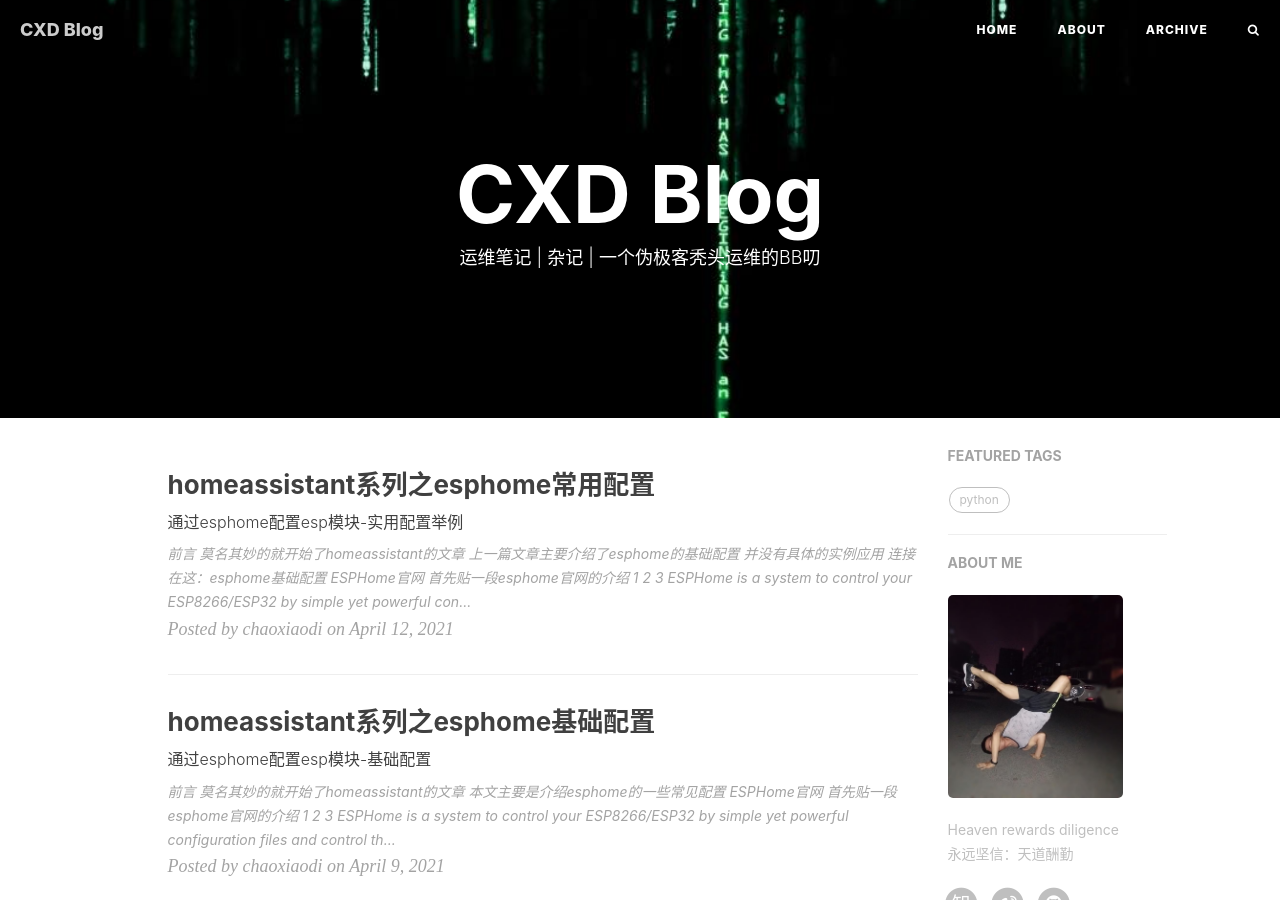
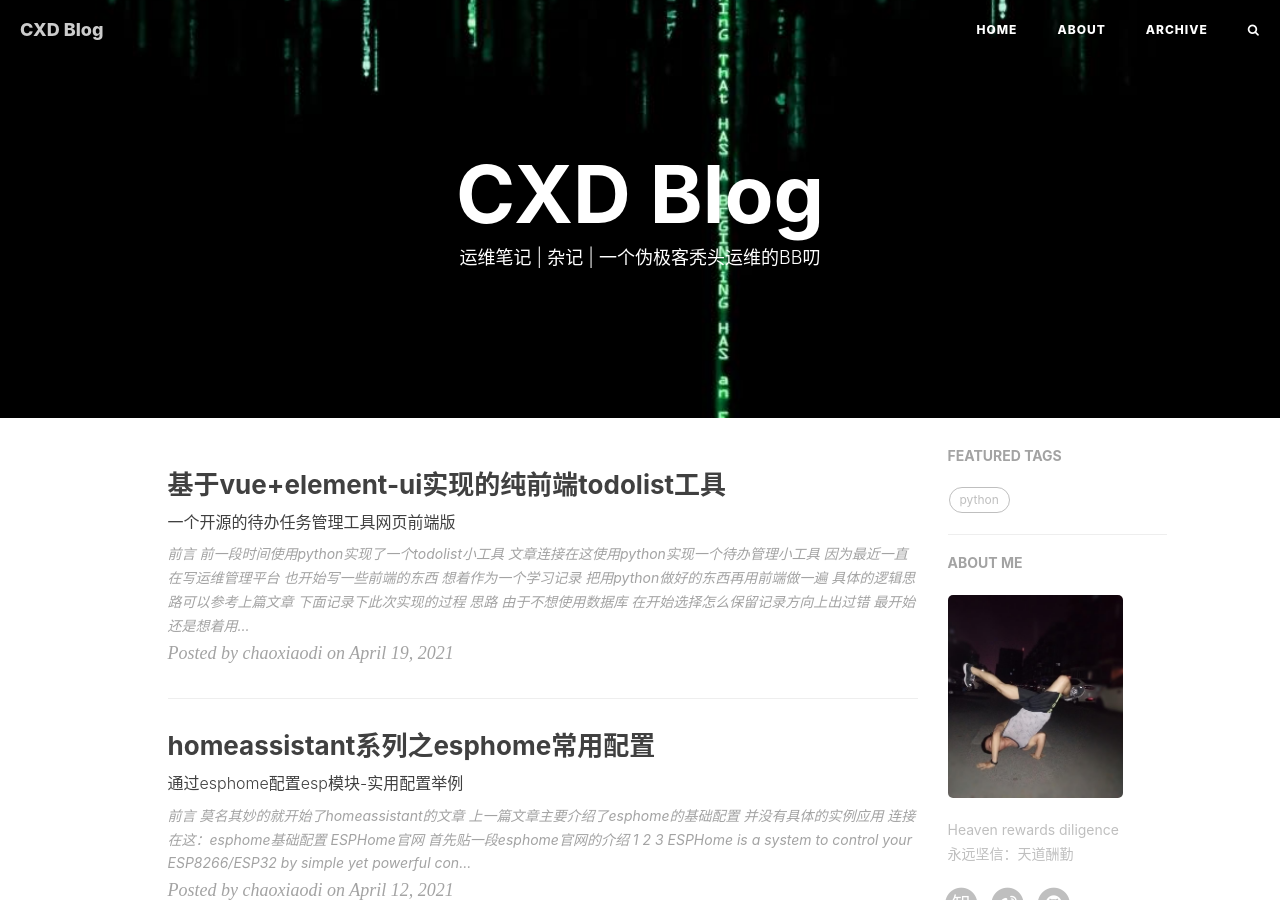
Before and after one commit to chaoxiaodi/chaoxiaodi.github.io, a Jekyll site: the page built from index.html, in a window 1280 px wide and 900 px high. Built offline with Jekyll 4.4.1, drawn with Linux system fonts in a browser that asks for light colours; nearby versions of some CDN libraries; the list of posts is cut into pages by our own code; comment, search, counter and statistics services are not loaded; some of the changed text lies outside the part shown.

Commit message:
add todolist post

```diff
--- /dev/null
+++ b/_posts/2021-04-19-vue+element-ui-todolist.md
@@ -0,0 +1,105 @@
+---
+layout: post
+title: "基于vue+element-ui实现的纯前端todolist工具"
+subtitle: '一个开源的待办任务管理工具网页前端版'
+author: "chaoxiaodi"
+header-style: text
+tags:
+  - vue
+  - javascript
+  - element-ui
+  - 前端
+  - todolist
+---
+
+### 前言
+前一段时间使用python实现了一个todolist小工具
+
+文章连接在这[使用python实现一个待办管理小工具](https://blog.chaoxiaodi.tech/2021/03/08/python-todolist/)
+
+因为最近一直在写运维管理平台
+
+也开始写一些前端的东西
+
+想着作为一个学习记录
+
+把用python做好的东西再用前端做一遍
+
+具体的逻辑思路可以参考上篇文章
+
+下面记录下此次实现的过程
+
+#### 思路
+
+由于不想使用数据库
+
+在开始选择怎么保留记录方向上出过错
+
+最开始还是想着用之前的思路
+
+把所有的内容都保存到到文本文件
+
+但是浏览器前端独写文件那是一个不方便
+
+可能是我太菜了
+
+#### 整体页面涉及到的element-ui控件
+
+使用vue+element-ui
+
+没有使用vue的脚手架去生成项目
+
+全部引用的对应的js
+
+这样就保证了一个文件能搞定整个功能
+
+不需要去安装一些依赖
+
+但这样也有一个缺陷就是需要联网
+
+需要联网去使用对应的js文件
+
+使用到的控件有：
+
+`el-container` `el-date-picker` `el-input` `el-radio-group`
+
+`el-button`` el-select` `el-table` `el-tree` `el-avatar`` el-form`` el-dialog`
+
+可以说是麻雀虽小、五脏俱全
+
+一般网页常见的控件都有使用到
+
+可以作为小白接触vue+element-ui一个小的学习途径
+
+我也是一个小白通过把这个学习过程记录下来
+
+希望能够帮到有需要的人
+
+#### 体验链接
+
+[vuetodolist](https://blog.chaoxiaodi.tech/todolist.html)
+
+我在我的博客放了一个体验链接
+
+大家可以使用下
+
+### 后记
+
+本篇文章内容不是狠多
+
+因为具体的思路在之前的文章已经提到过
+
+本篇文章只是用另一种语言进行了实现
+
+想了解具体的思路的可以看下那篇文章
+
+欢迎大家交流讨论~
+
+
+---我是超小弟·一名不误专业的秃头运维---
+
+博客：[blog.chaoxiaodi.tech](https://blog.chaoxiaodi.tech)
+
+github：[github:chaoxiaodi](https://github.com/chaoxiaodi)
+
+微信公众号：老骥不伏枥只是近黄昏
```
Also changed, not shown: _posts/2017-01-08-first-post.md (+2 -2 lines).
